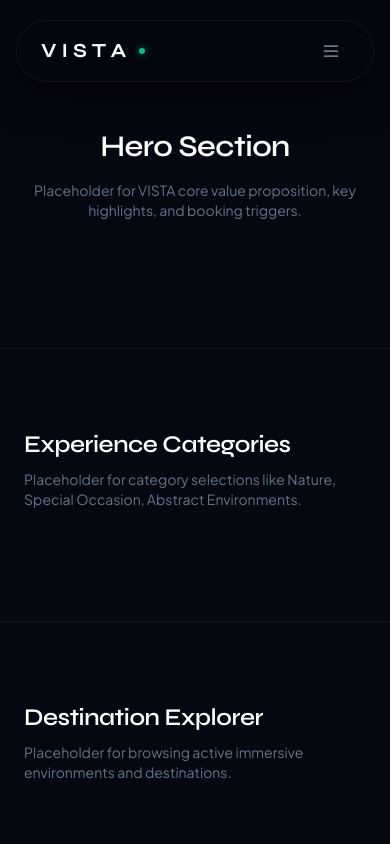
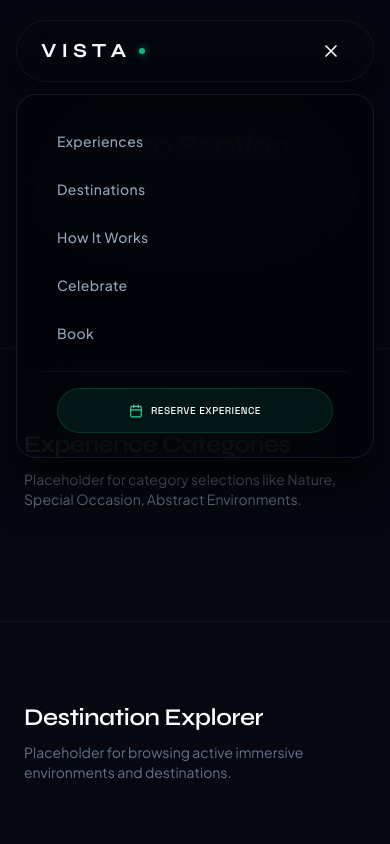
Before and after one commit to Mausam465/Acdyon_Technologies, a React (Vite) app: page / in a window 390 px wide. Both pictures are taken after a click on the button "Open navigation menu". Shown: the top 844 px of the page. Built offline with nearby package versions, Linux system fonts and the light colour scheme.

Commit message:
add responsive mobile navigation

```diff
--- a/src/sections/Navbar.jsx
+++ b/src/sections/Navbar.jsx
@@ -1,6 +1,6 @@
-import React, { useState } from 'react'
-import { motion } from 'framer-motion'
-import { Calendar } from 'lucide-react'
+import React, { useState, useEffect } from 'react'
+import { motion, AnimatePresence } from 'framer-motion'
+import { Calendar, Menu, X } from 'lucide-react'
 
 const navItems = [
   { label: 'Experiences', href: '#categories' },
@@ -12,13 +12,29 @@ const navItems = [
 
 function Navbar() {
   const [hoveredIndex, setHoveredIndex] = useState(null)
+  const [isOpen, setIsOpen] = useState(false)
+
+  // Prevent scroll when mobile menu is open to prevent double scrollbars / background scroll shifting
+  useEffect(() => {
+    if (isOpen) {
+      document.body.style.overflow = 'hidden'
+    } else {
+      document.body.style.overflow = 'unset'
+    }
+    return () => {
+      document.body.style.overflow = 'unset'
+    }
+  }, [isOpen])
 
   return (
     <header className="w-full fixed top-0 left-0 right-0 z-50 px-4 md:px-8 py-5 flex justify-center">
-      <div className="w-full max-w-7xl px-6 py-3 rounded-full border border-vista-border/60 bg-vista-black/50 backdrop-blur-xl flex items-center justify-between shadow-[0_12px_40px_rgba(0,0,0,0.8)]">
+      <div className="w-full max-w-7xl relative">
+
+        {/* Navbar Container */}
+        <div className="w-full px-6 py-3 rounded-full border border-vista-border/60 bg-vista-black/50 backdrop-blur-xl flex items-center justify-between shadow-[0_12px_40px_rgba(0,0,0,0.8)]">
 
           {/* Logo */}
-        <a href="#" className="flex items-center gap-2 group">
+          <a href="#" className="flex items-center gap-2 group" onClick={() => setIsOpen(false)}>
             <span className="font-display font-bold text-xl md:text-2xl tracking-[0.25em] text-vista-primary transition-colors duration-300 group-hover:text-emerald-400">
               VISTA
             </span>
@@ -47,7 +63,7 @@ function Navbar() {
             ))}
           </nav>
 
-        {/* Action Button & Responsive Mobile Placeholder */}
+          {/* Action Button & Menu Toggle */}
           <div className="flex items-center gap-3">
             <a
               href="#booking"
@@ -57,16 +73,67 @@ function Navbar() {
               <span>Reserve Experience</span>
             </a>
 
-          {/* Mobile Menu Icon (Placeholder - Not implemented yet) */}
+            {/* Mobile Menu Icon */}
             <button
-            aria-label="Toggle navigation menu"
-            className="md:hidden p-2 text-vista-secondary hover:text-vista-primary transition-colors focus:outline-none"
+              onClick={() => setIsOpen(!isOpen)}
+              aria-expanded={isOpen}
+              aria-label={isOpen ? "Close navigation menu" : "Open navigation menu"}
+              className="md:hidden p-2 text-vista-secondary hover:text-vista-primary transition-colors focus:outline-none rounded-full hover:bg-white/5"
             >
-            <svg className="w-5 h-5" fill="none" viewBox="0 0 24 24" stroke="currentColor">
-              <path strokeLinecap="round" strokeLinejoin="round" strokeWidth={1.5} d="M4 6h16M4 12h16M4 18h16" />
-            </svg>
+              {isOpen ? (
+                <X className="w-5 h-5 text-vista-primary animate-in fade-in zoom-in duration-200" />
+              ) : (
+                <Menu className="w-5 h-5 text-vista-secondary animate-in fade-in zoom-in duration-200" />
+              )}
             </button>
           </div>
+
+        </div>
+
+        {/* Mobile Menu Drawer */}
+        <AnimatePresence>
+          {isOpen && (
+            <motion.div
+              initial={{ opacity: 0, y: -15, scale: 0.95 }}
+              animate={{ opacity: 1, y: 0, scale: 1 }}
+              exit={{ opacity: 0, y: -15, scale: 0.95 }}
+              transition={{ duration: 0.25, ease: [0.16, 1, 0.3, 1] }}
+              className="absolute top-full left-0 right-0 mt-3 p-6 rounded-premium border border-vista-border/80 bg-vista-black/90 backdrop-blur-2xl shadow-[0_24px_50px_rgba(0,0,0,0.9)] flex flex-col gap-4 z-40 md:hidden"
+            >
+              <div className="flex flex-col gap-1">
+                {navItems.map((item, idx) => (
+                  <motion.a
+                    initial={{ opacity: 0, x: -10 }}
+                    animate={{ opacity: 1, x: 0 }}
+                    transition={{ delay: idx * 0.05 }}
+                    key={item.label}
+                    href={item.href}
+                    onClick={() => setIsOpen(false)}
+                    className="px-4 py-3 text-sm text-vista-secondary font-sans font-medium tracking-wide rounded-lg hover:bg-white/5 hover:text-vista-primary transition-all duration-200"
+                  >
+                    {item.label}
+                  </motion.a>
+                ))}
+              </div>
+
+              <motion.div
+                initial={{ opacity: 0 }}
+                animate={{ opacity: 1 }}
+                transition={{ delay: navItems.length * 0.05 }}
+                className="border-t border-vista-border/40 pt-4 px-4"
+              >
+                <a
+                  href="#booking"
+                  onClick={() => setIsOpen(false)}
+                  className="btn-premium w-full flex items-center justify-center gap-2 px-5 py-3.5 text-[10px] uppercase tracking-widest text-vista-primary border border-emerald-500/20 bg-emerald-500/10 rounded-full hover:bg-emerald-500/20 hover:border-emerald-500/50 hover:shadow-[0_0_25px_rgba(16,185,129,0.25)] transition-all duration-300"
+                >
+                  <Calendar className="w-3.5 h-3.5 text-emerald-400" />
+                  <span>Reserve Experience</span>
+                </a>
+              </motion.div>
+            </motion.div>
+          )}
+        </AnimatePresence>
 
       </div>
     </header>
```
Lines whose indentation alone changed are shown as unchanged.
